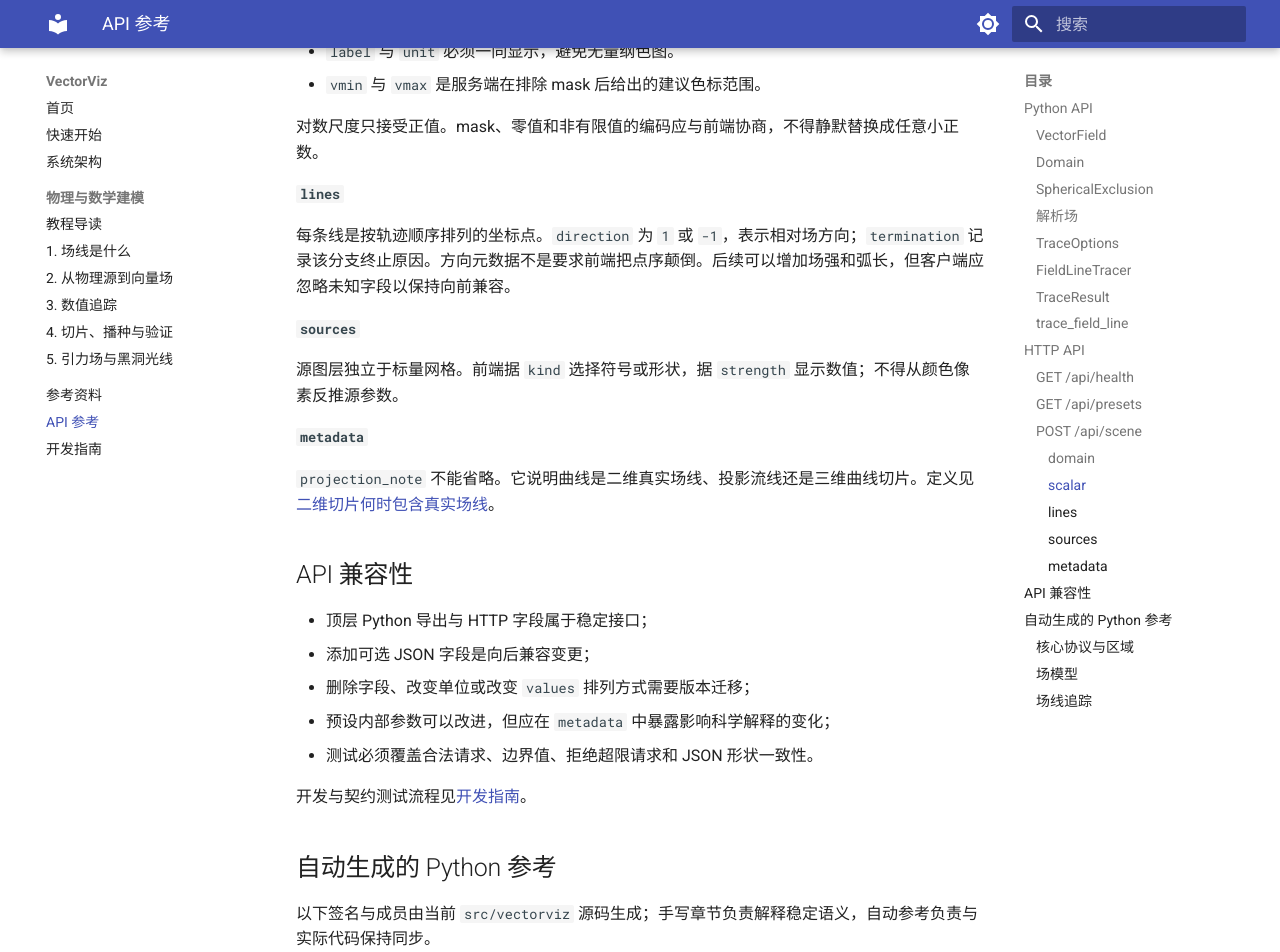
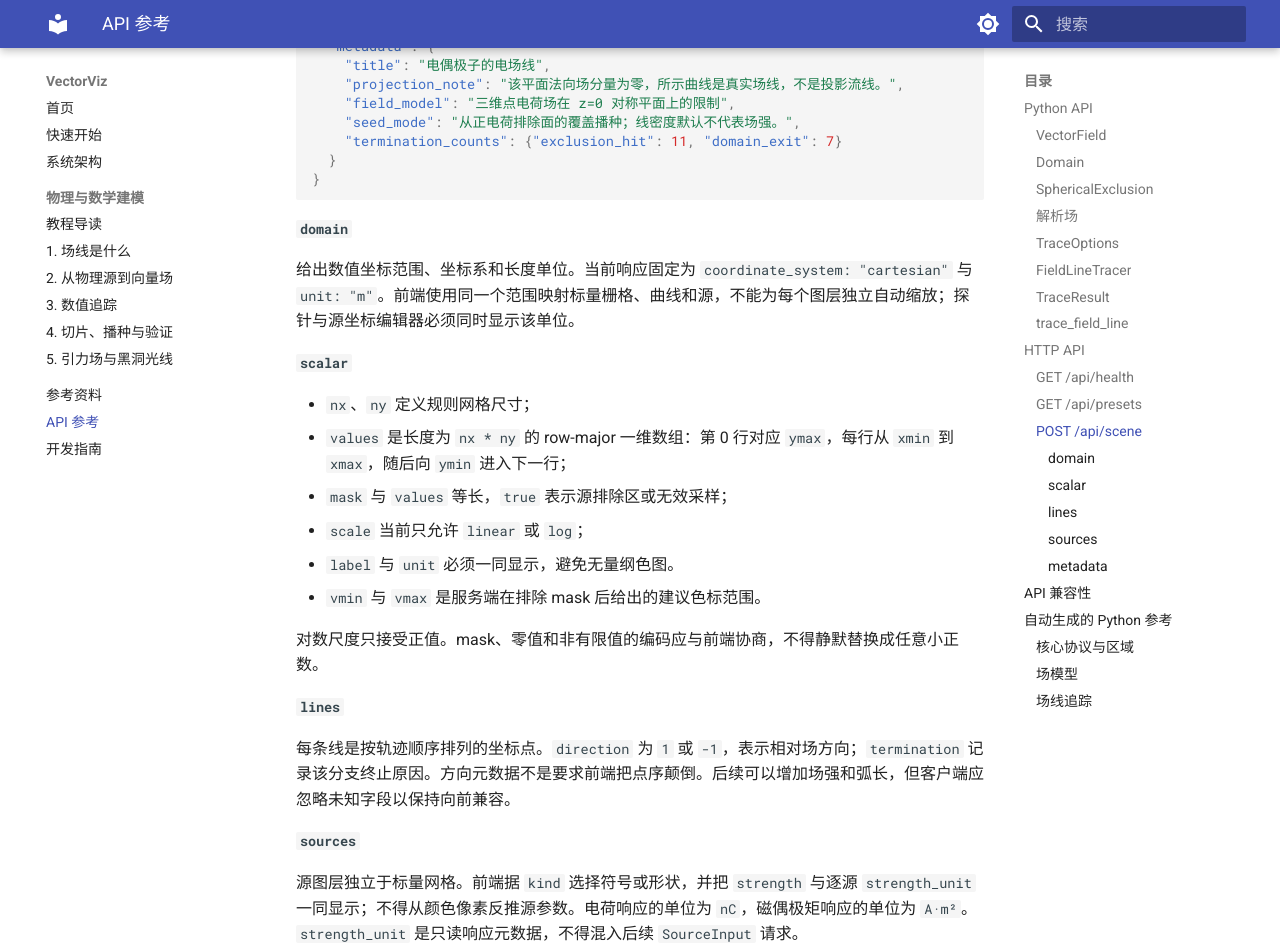
Before and after one commit to longwarriors/Vector_field_streamline, an MkDocs documentation site: the page built from docs/api.md, in a window 1280 px wide and 1400 px high, scrolled down 5932 px. Shown: the top 952 px of the window. Built offline with MkDocs 1.6.1 and Material for MkDocs 9.7.7, drawn with Linux system fonts in a browser that asks for light colours; nearby versions of some CDN libraries; library files that are not in the unit come from our copies; some of the changed text lies outside the part shown.

Commit message:
Define scene units and signed charge contracts

```diff
--- a/docs/api.md
+++ b/docs/api.md
@@ -76,7 +76,7 @@
 
 `null_threshold` 使用场自身单位，是“方向未定义”事件面；它不是加入分母的 epsilon。`output_step` 非空时，结果利用求解器的稠密输出按近似弧长等间隔采样。
 
-闭环检测默认关闭。启用时必须同时给出带坐标单位的 `closure_tolerance` 和 `closure_min_arc_length`，且最小弧长必须大于空间容差的两倍，让轨迹有可分辨的离开过程；只有随后在距种子的局部最近点回到容差内，且当前切向与种子切向的余弦不小于 `closure_tangent_cosine`，才记录 `closed_loop`。该余弦阈值的合法范围是 `[-1, 1)`；上界不取 1，因为普通闭轨的浮点切向点积不会可靠地等于精确的 1。返回检查使用距种子平方沿轨迹的导数定位候选最近点，不会用空间容差暗中改写 `max_step`。双向分支仍分别保留诊断；若两支都闭合，合并后的 `TraceResult.points` 只保留一个方向的一周，不重复绘制同一闭轨。
+闭环检测默认关闭。启用时必须同时给出带坐标单位的 `closure_tolerance` 和 `closure_min_arc_length`，且最小弧长必须大于空间容差的两倍，让轨迹有可分辨的离开过程；只有随后在距种子的局部最近点回到容差内，且当前切向与种子切向的余弦不小于 `closure_tangent_cosine`，才记录 `closed_loop`。该余弦阈值的合法范围是 `[-1, 1)`；上界不取 1，因为普通闭轨的浮点切向点积不会可靠地等于精确的 1。候选点由 $\tfrac12\lVert\mathbf x-\mathbf x_0\rVert^2$ 沿轨迹的导数定位，不会用空间容差暗中改写 `max_step`。它是 SciPy 的非终止辅助事件：候选本身不会立即停止求解器，当前分段会继续到分段末端或更早的物理终止事件；追踪器随后裁剪返回轨迹并停止后续分段。`nfev` 是各已运行分段的 RHS 求值数之和，因而可能包含闭合点之后的 RHS 求值，但不包含事件函数调用或结果场强重算。双向分支仍分别保留诊断；若两支都闭合，合并后的 `TraceResult.points` 只保留一个方向的一周，不重复绘制同一闭轨。
 
 调用方应通过 `TraceOptions` 配置追踪器，不依赖模块内部常量。
 
@@ -172,6 +172,8 @@
 | `resolution` | 否 | 两个方向共同使用的标量网格分辨率，整数范围 32–144 |
 | `sources` | 否 | 1–8 个自定义源；若省略则使用预设源，显式空列表和未知字段会被拒绝 |
 
+`sources[].x` 与 `sources[].y` 是笛卡尔坐标，单位固定为 m。电荷源的 `strength` 单位为 nC：`positive` 必须严格大于 0，`negative` 必须严格小于 0，二者都拒绝 0；省略时正电荷默认为 `1`，负电荷按 `kind` 默认为 `-1`。磁偶极子的 `strength` 单位为 A·m²，符号表示当前固定 $y$ 方向偶极矩的正反向；0 表示允许的零偶极矩，只有全部偶极矩都为 0 时整个磁场才退化为零场。单位由预设决定，请求不得提交 `strength_unit`。
+
 服务端必须为密度、分辨率、源数量和数值范围设置上限，防止一次交互请求耗尽内存或 CPU。
 
 `density` 是一次场景请求的总种子预算，不是“每个源各放多少条”。电偶极预设只从非零正电荷出发，因此这些正电荷参与预算；磁偶极预设的每个偶极子都参与预算。若参与播种的源数超过 `density`，服务端返回 422，`detail` 会给出当前数量和所需最小值，例如 `electric_dipole 有 7 个正电荷参与播种，density 至少为 7`。预算充足时，每个播种源先得到 1 个种子，其余名额再按源强绝对值分配。响应始终满足 `len(lines) <= density` 与 `sum(termination_counts.values()) == density`；当每个种子都得到至少两个有限轨迹点时，前一个不等式取等号。若种子位于零场或非有限场等无法形成曲线的位置，终止计数仍会记录该次追踪，但 `lines` 会排除只有一个点的结果。
@@ -182,7 +184,9 @@
 {
   "domain": {
     "x": [-3.0, 3.0],
-    "y": [-3.0, 3.0]
+    "y": [-3.0, 3.0],
+    "coordinate_system": "cartesian",
+    "unit": "m"
   },
   "scalar": {
     "nx": 2,
@@ -203,8 +207,20 @@
     }
   ],
   "sources": [
-    {"x": -1.0, "y": 0.0, "kind": "positive", "strength": 1.0},
-    {"x": 1.0, "y": 0.0, "kind": "negative", "strength": -1.0}
+    {
+      "x": -1.0,
+      "y": 0.0,
+      "kind": "positive",
+      "strength": 1.0,
+      "strength_unit": "nC"
+    },
+    {
+      "x": 1.0,
+      "y": 0.0,
+      "kind": "negative",
+      "strength": -1.0,
+      "strength_unit": "nC"
+    }
   ],
   "metadata": {
     "title": "电偶极子的电场线",
@@ -218,7 +234,7 @@
 
 #### `domain`
 
-给出数值坐标范围。前端使用同一个范围映射标量栅格、曲线和源，不能为每个图层独立自动缩放。
+给出数值坐标范围、坐标系和长度单位。当前响应固定为 `coordinate_system: "cartesian"` 与 `unit: "m"`。前端使用同一个范围映射标量栅格、曲线和源，不能为每个图层独立自动缩放；探针与源坐标编辑器必须同时显示该单位。
 
 #### `scalar`
 
@@ -237,13 +253,16 @@
 
 #### `sources`
 
-源图层独立于标量网格。前端据 `kind` 选择符号或形状，据 `strength` 显示数值；不得从颜色像素反推源参数。
+源图层独立于标量网格。前端据 `kind` 选择符号或形状，并把 `strength` 与逐源 `strength_unit` 一同显示；不得从颜色像素反推源参数。电荷响应的单位为 `nC`，磁偶极矩响应的单位为 `A·m²`。`strength_unit` 是只读响应元数据，不得混入后续 `SourceInput` 请求。
 
 #### `metadata`
 
 `projection_note` 不能省略。它说明曲线是二维真实场线、投影流线还是三维曲线切片。定义见[二维切片何时包含真实场线](tutorial/04-slices-and-validation.md#true-vs-projected)。
 
 ## API 兼容性
+
+!!! warning "pre-1.0 电荷符号契约修正"
+    旧实现遇到 `kind` 与 `strength` 符号矛盾时，会在组装电场时用 `abs()` 静默纠正物理符号，却把原始数值返回给客户端。现在 `positive`/`negative` 的不一致符号和 0 都返回 422，不再改写输入。这是 pre-1.0 阶段为消除物理模型与响应自相矛盾而做的契约修正。
 
 - 顶层 Python 导出与 HTTP 字段属于稳定接口；
 - 添加可选 JSON 字段是向后兼容变更；
```
Also changed, not shown: docs/tutorial/02-field-models.md (+4 -0 lines), src/vectorviz/web/static/app.js (+50 -6 lines), src/vectorviz/web/static/styles.css (+20 -3 lines), 4 other files.
